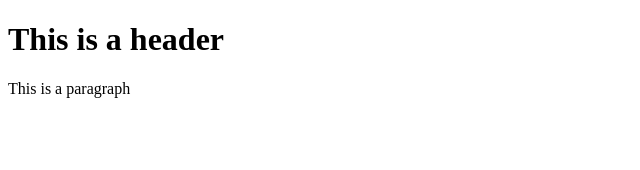
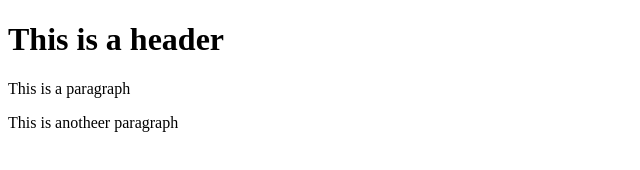
Before and after one commit to DasKriss/git-test, a plain HTML site: page index.html in a window 1280 px wide. Shown: the whole page, without its empty margins (0-640 px from the left). Drawn offline with Linux system fonts and the light colour scheme.

Commit message:
Third commit

```diff
--- a/index.html
+++ b/index.html
@@ -3,5 +3,6 @@
     <body>
         <h1>This is a header</h1>
         <p>This is a paragraph</p>
+        <p>This is anotheer paragraph</p>
     </body>
 </html>
```
